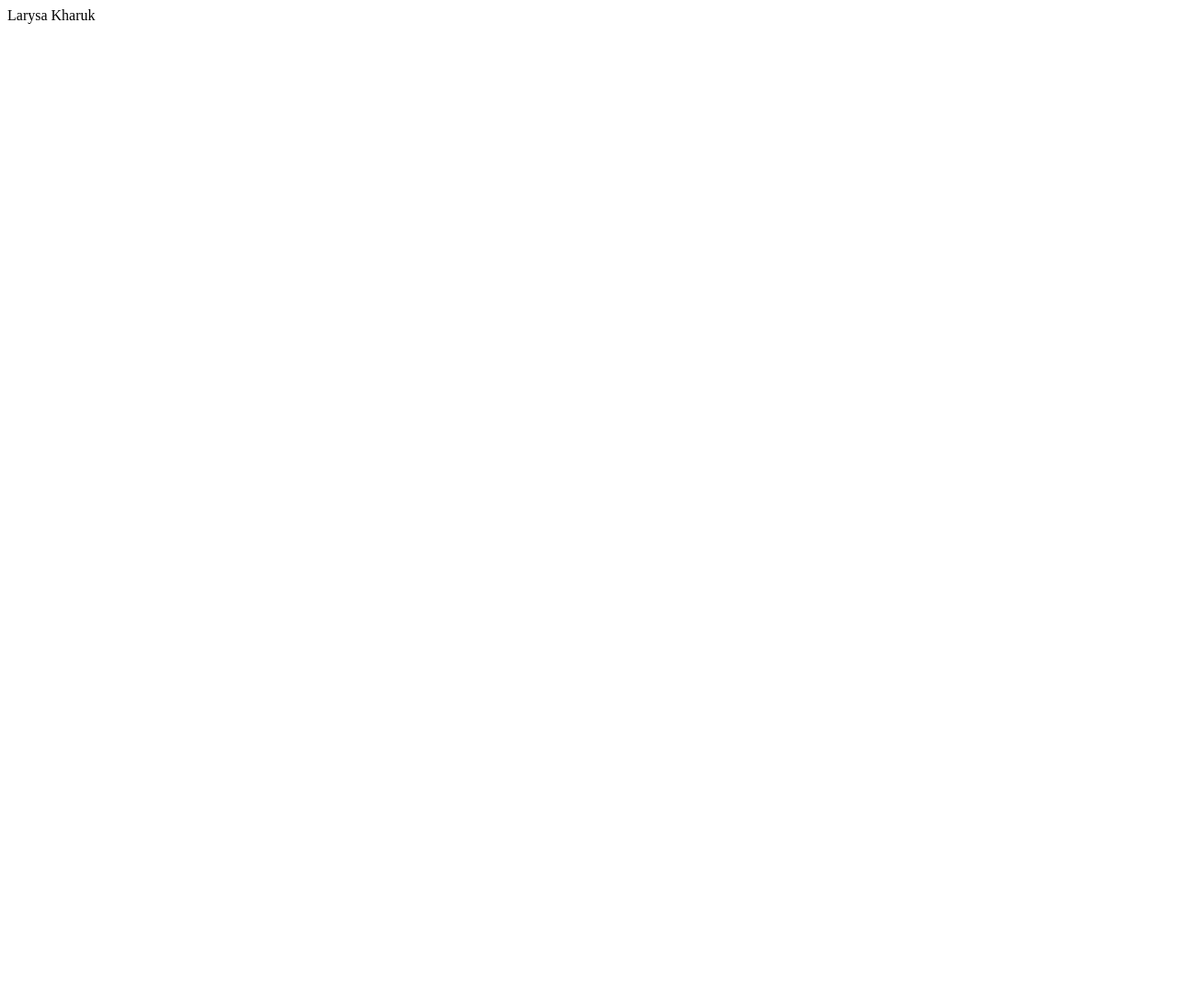
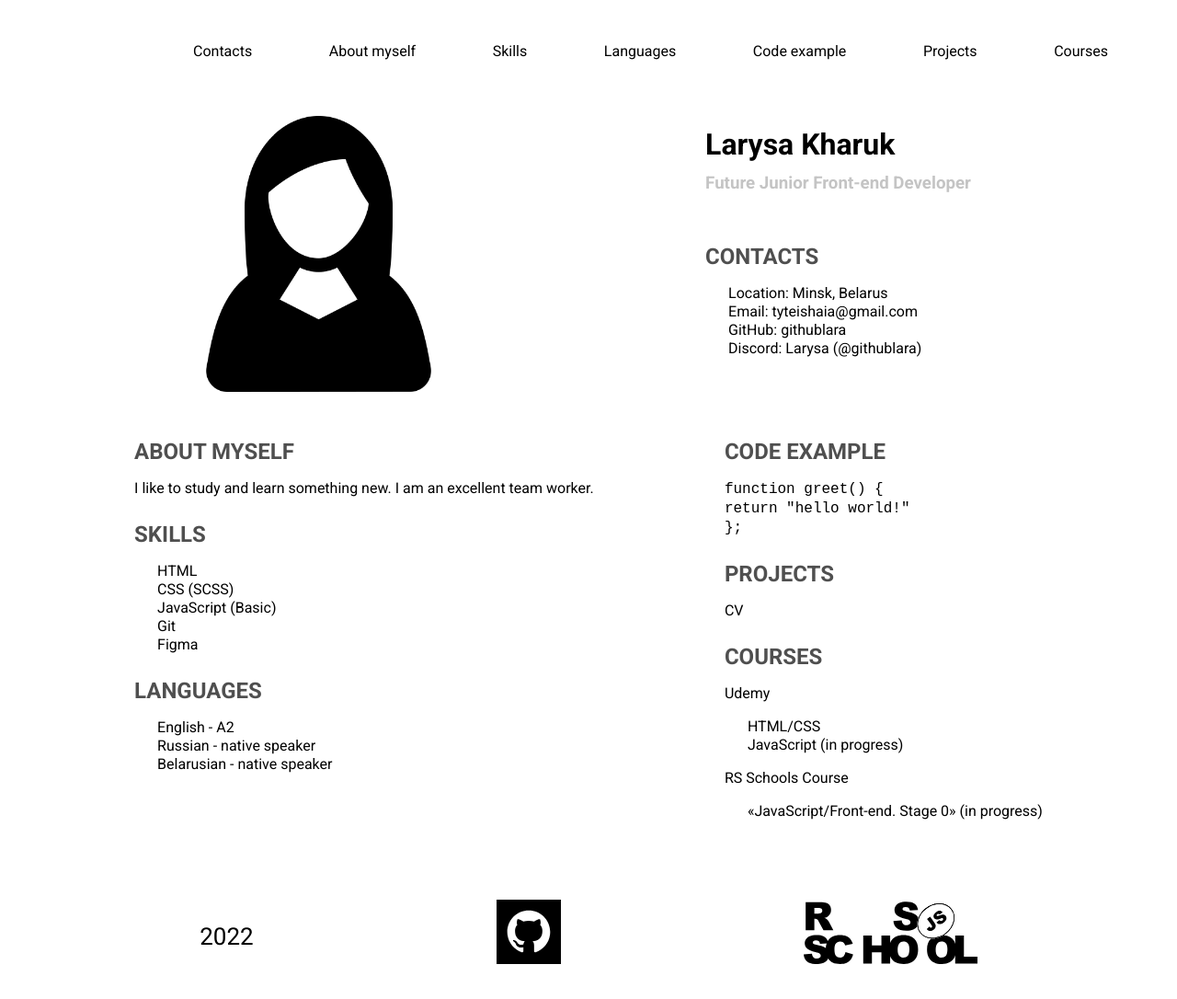
Before and after one commit to githublara/rsschool-cv, a plain HTML site: page index.html in a window 1280 px wide. Shown: the whole page at 92% size. Before the commit the page ends 800 px from the top, so only its background shows below. Drawn offline with Linux system fonts and the light colour scheme.

Commit message:
init: change html css file

```diff
--- a/index.html
+++ b/index.html
@@ -4,9 +4,97 @@
    <meta charset="UTF-8">
    <meta http-equiv="X-UA-Compatible" content="IE=edge">
    <meta name="viewport" content="width=device-width, initial-scale=1.0">
-   <title>Document</title>
+   <title>cv</title>
+   <link rel="stylesheet" href="normalize.css">
+   <link rel="stylesheet" href="style.css">
 </head>
 <body>
-   Larysa Kharuk
+   <div class="container">
+      <nav>
+         <ul class="nav">
+            <li><a href="#contacts">Contacts</a></li>
+            <li><a href="#about">About myself</a></li>
+            <li><a href="#skills">Skills</a></li>
+            <li><a href="#Languages">Languages</a></li>
+            <li><a href="#code">Code example</a></li>
+            <li><a href="#projects">Projects</a></li>
+            <li><a href="#courses">Courses</a></li>
+         </ul>
+      </nav>
+
+   <header class="header">
+         <div class="header__avatar"><img src="icon.png" alt="avatar"></div>
+      <div>
+         <h1>Larysa Kharuk</h1>
+         <h3>Future Junior Front-end Developer</h3>
+         <h2 id="contacts">Contacts</h2>
+         <ul class="contacts">
+            <li>Location: Minsk, Belarus</li>
+            <li>Email: tyteishaia@gmail.com</li>
+            <li>GitHub: githublara</li>
+            <li>Discord: Larysa (@githublara)</li>
+         </ul>
+      </div>
+   </header>
+
+   <main class="main">
+      <div class="main__left">
+         <div class="about" id="about">
+            <h2>About myself</h2>
+            <p>I like to study and learn something new. I am an excellent team worker.</p>
+         </div>
+         <div class="skills" id="skills">
+            <h2>Skills</h2>
+            <ul>
+               <li>HTML</li>
+               <li>CSS (SCSS)</li>
+               <li>JavaScript (Basic)</li>
+               <li>Git</li>
+               <li>Figma</li>
+            </ul>
+         </div>
+         <div class="Languages" id="Languages">
+            <h2>Languages</h2>
+            <ul>
+               <li>English - A2</li>
+               <li>Russian - native speaker</li>
+               <li>Belarusian - native speaker</li>
+            </ul>
+         </div>
+      </div>
+
+      <div class="main__right">
+         <div class="code" id="code">
+            <h2>Code Example</h2>
+            <code>
+               function greet() { <br>
+                  return "hello world!" <br>
+               };
+            </code>
+         </div>
+         <div class="projects" id="projects">
+            <h2>Projects</h2>
+            <a href="https://github.com/githublara/rsschool-cv">CV</a>
+         </div>
+         <div class="courses" id="courses">
+            <h2>Courses</h2>
+            <p>Udemy</p>
+            <ul>
+               <li><a href=""></a>HTML/CSS</li>
+               <li><a href=""></a>JavaScript (in progress)</li>
+            </ul>
+            <p> RS Schools Course</p>
+            <ul>
+               <li>«JavaScript/Front-end. Stage 0» (in progress)</li>
+            </ul>
+         </div>
+      </div>
+   </main>
+   <footer class="footer">
+         <div class="footer__year">2022</div>
+         <div class="footer__github"><a href="https://github.com/githublara"><img src="icons/iconmonstr-github-2.svg" alt="github"></a></div>
+         <div class="footer__rsschool"><a href="https://rs.school/js/"><img src="icons/rs_school_js.svg" alt="rsschool"></a></div>
+   </footer>
+</div>
 </body>
 </html>
--- a/style.css
+++ b/style.css
@@ -1,3 +1,85 @@
-.div {
-   background-color: #fff;
+@import url('https://fonts.googleapis.com/css2?family=Roboto:wght@100;300;400;700&display=swap');
+
+* {
+   font-family: 'Roboto', sans-serif;
+   line-height: 20px;
 }
+.container {
+   max-width: 1130px;
+   padding: 30px 15px;
+   margin: 0 auto;
+}
+
+ul li {
+   list-style: none;
+   padding: 0;
+}
+li {
+   margin-left: -15px;
+}
+
+a, a:visited {
+   text-decoration: none;
+   color: #000;
+}
+a:hover {
+   color:#C4C4C4;
+}
+
+h2{
+   color:#4F4F4F;
+   text-transform: uppercase;
+}
+h3{
+   color: #C4C4C4;
+   margin-bottom: 60px;
+}
+.nav{
+   display: flex;
+   justify-content: space-between;
+   padding-left: 150px;
+   margin-bottom: 60px;
+   color:#4F4F4F;
+}
+.header{
+   display: flex;
+   justify-content: space-around;
+   margin-bottom: 30px;
+}
+.header__avatar img{
+   height: 300px;
+}
+
+.main {
+   display: flex;
+   justify-content: space-around;
+   margin-bottom: 60px;
+}
+.about{
+   margin-bottom: 30px;
+}
+.skills{
+   margin-bottom: 30px;
+}
+.code{
+   margin-bottom: 30px;
+}
+.projects{
+   margin-bottom: 30px;
+}
+.footer {
+   display: flex;
+   justify-content: space-around;
+   height: 70px;
+   padding: 10px;
+}
+.footer__year{
+   font-size: 26px;
+   padding-top: 30px;
+}
+.footer__github img{
+   height: 100%;
+}
+.footer__rsschool img{
+   height: 100%;
+}
```
Also changed, not shown: icon.png (added), icons/iconmonstr-github-2.svg (added), icons/rs_school_js.svg (added), normalize.css (added), 1 other file.
